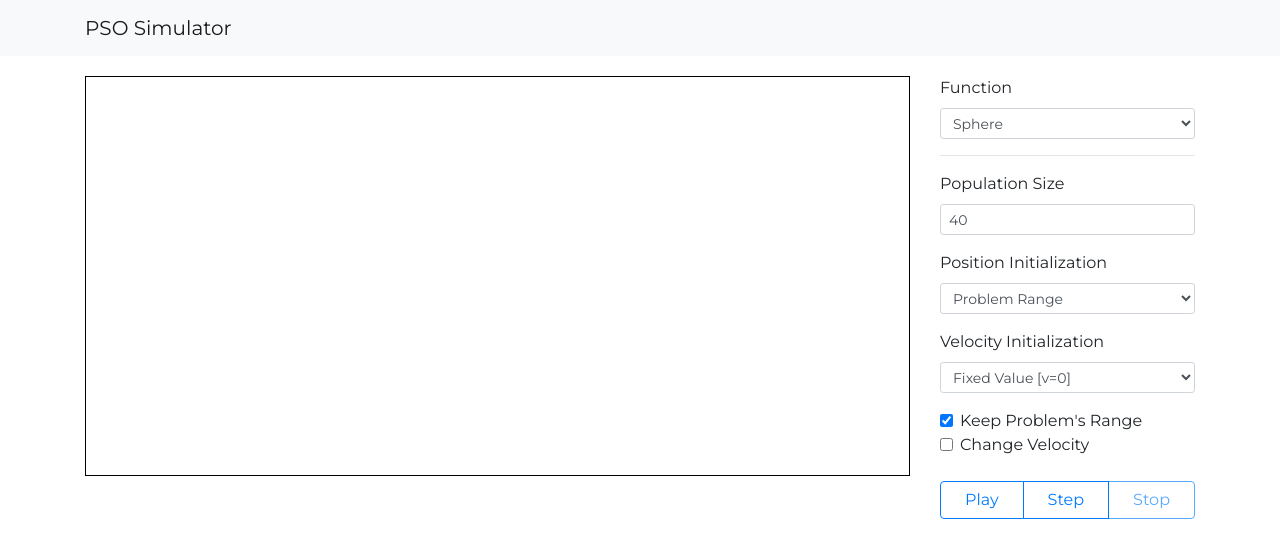
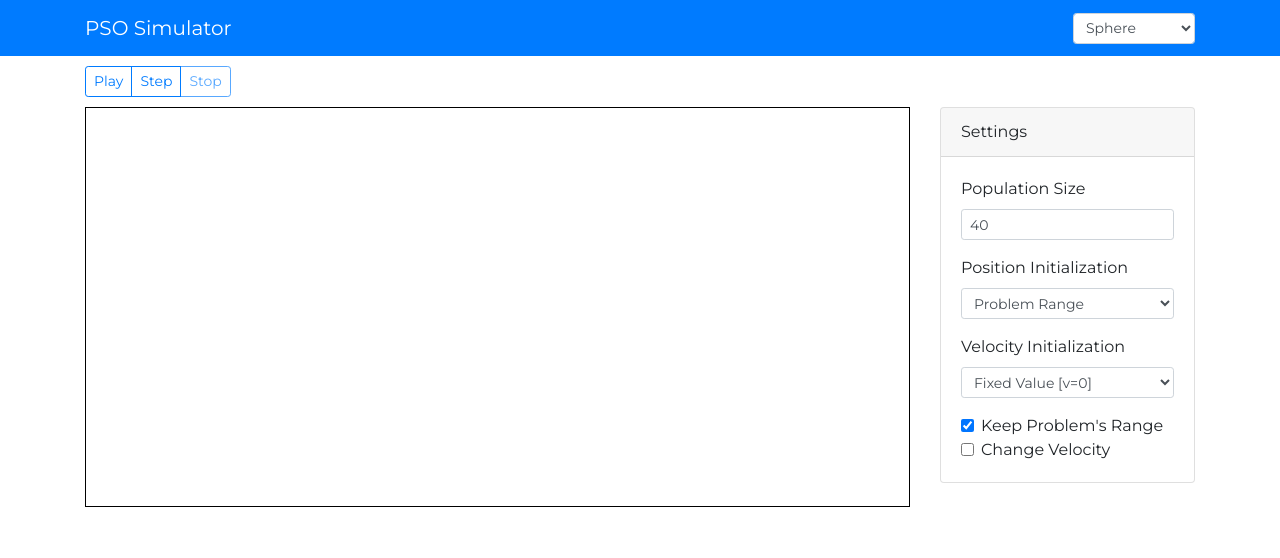
Before and after one commit to thiagodnf/pso-simulator, a website: page index.html in a window 1280 px wide. Drawn offline with nearby package versions, Linux system fonts and the light colour scheme.

Commit message:
some interface improvements

```diff
--- a/index.html
+++ b/index.html
@@ -20,28 +20,12 @@
     </head>
 	<body>
 
-        <nav class="navbar navbar-expand-lg navbar-light bg-light">
+        <nav class="navbar navbar-expand-lg navbar-dark bg-primary  ">
             <div class="container ">
                 <a class="navbar-brand" href="#">PSO Simulator</a>
-            </div>
-        </nav>
 
-        <div class="container ">
-            <div class="row toolbar">
-                <div class="col-12">
-
-                </div>
-            </div>
-            <div class="row">
-                <div class="col-9">
-                    <svg id="canvas" xmlns:svg="http://www.w3.org/2000/svg" xmlns="http://www.w3.org/2000/svg" ></svg>
-                </div>
-                <div class="col-3">
-
-                    <form class="form-optimize">
-
+                <form class="form-inline">
                     <div class="form-group">
-                            <label for="function">Function</label>
                         <select class="form-control form-control-sm settings" id="function">
                             <option value="sphere-problem">Sphere</option>
                             <option value="rastrigin-problem">Rastrigin</option>
@@ -52,7 +36,40 @@
                             <option value="easom-problem">Easom</option>
                         </select>
                     </div>
-                        <hr/>
+                </form>
+            </div>
+
+        </nav>
+
+        <div class="container ">
+            <div class="row toolbar">
+                <div class="col-9">
+                    <div class="row">
+                        <div class="col-9">
+                            <div class="btn-group" role="group">
+                                <button type="button" class="btn btn-outline-primary btn-sm btn-play">Play</button>
+                                <button type="button" class="btn btn-outline-primary btn-sm btn-step">Step</button>
+                                <button type="button" class="btn btn-outline-primary btn-sm btn-stop" disabled>Stop</button>
+                            </div>
+                        </div>
+                        <div class="col-3">
+
+                        </div>
+                    </div>
+                </div>
+                <div class="col-3">
+
+                </div>
+            </div>
+            <div class="row">
+                <div class="col-sm-9">
+                    <svg id="canvas" xmlns:svg="http://www.w3.org/2000/svg" xmlns="http://www.w3.org/2000/svg" ></svg>
+                </div>
+                <div class="col-sm-3">
+                    <div class="card">
+                        <div class="card-header">Settings</div>
+                        <div class="card-body">
+                            <form class="form-optimize">
                                 <div class="form-group">
                                     <label for="population-size ">Population Size</label>
                                     <input type="number" id="population-size" class="form-control form-control-sm settings" required min="10" max="1000" step="1" value="40" autocomplete="off"/>
@@ -85,12 +102,12 @@
                                     <label class="form-check-label" for="change-velocity">Change Velocity</label>
                                 </div>
                             </form>
+                        </div>
+                    </div>
+
+
                     <br>
-                    <div class="btn-group btn-block" role="group">
-                        <button type="button" class="btn btn-outline-primary btn-play">Play</button>
-                        <button type="button" class="btn btn-outline-primary btn-step">Step</button>
-                        <button type="button" class="btn btn-outline-primary btn-stop" disabled>Stop</button>
-                    </div>
+
 
 
                 </div>
```
Also changed, not shown: css/style.css (line endings or trailing spaces). Lines whose indentation alone changed are shown as unchanged.
